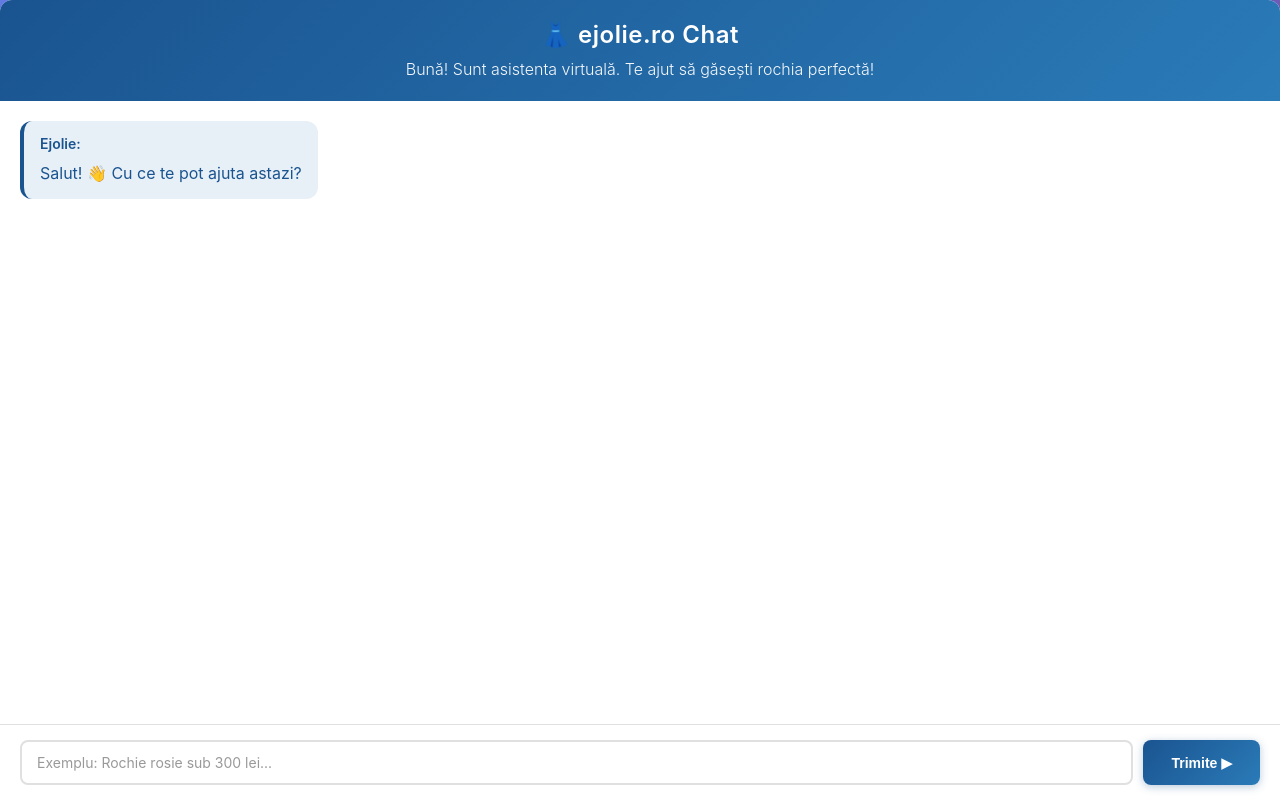
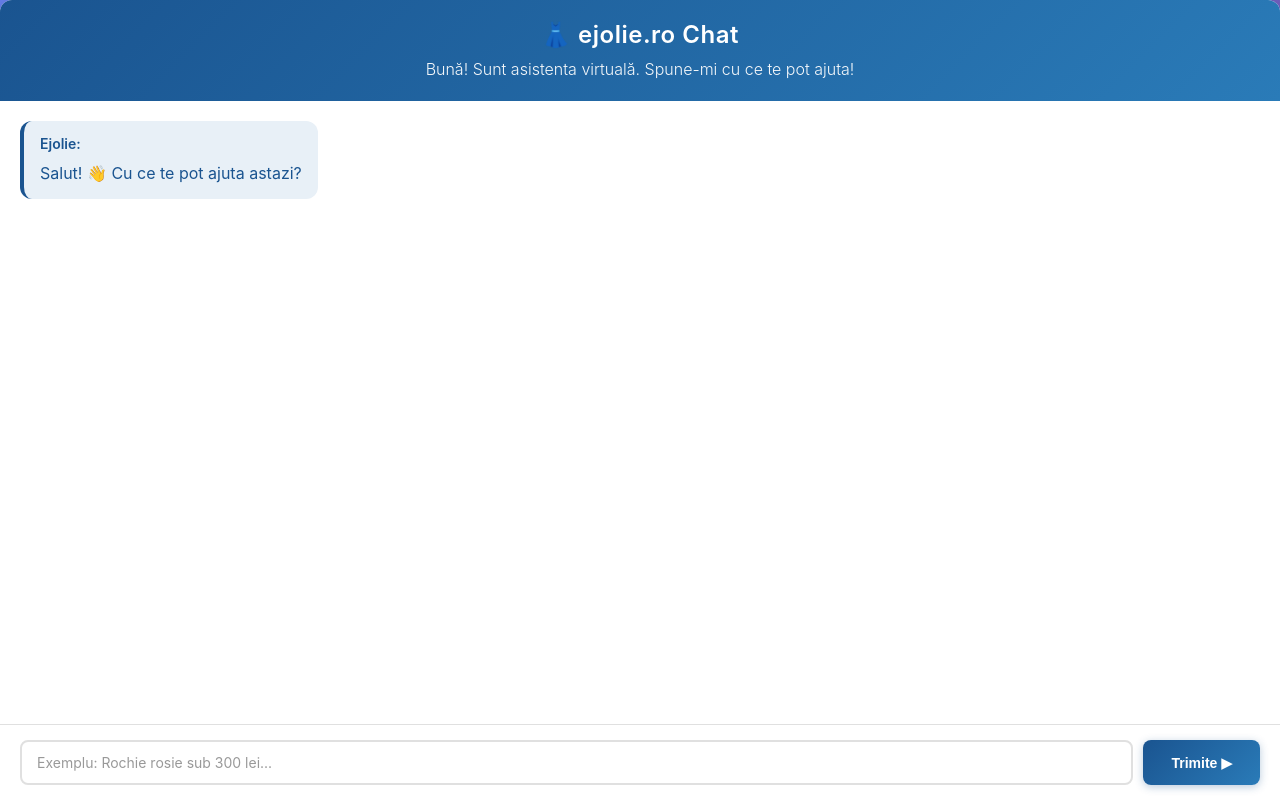
Before and after one commit to alextdr2016-ux/chat-bot-ejolie, a Flask app: page / in a window 1280 px wide. Run offline with Flask 3, Linux system fonts and the light colour scheme.

Commit message:
Fix widget in index.html

```diff
--- a/templates/index.html
+++ b/templates/index.html
@@ -13,9 +13,7 @@
     <div class="container">
       <div class="chat-header">
         <h1>👗 ejolie.ro Chat</h1>
-        <p>
-          Bună! Sunt asistenta virtuală. Te ajut să găsești rochia perfectă!
-        </p>
+        <p>Bună! Sunt asistenta virtuală. Spune-mi cu ce te pot ajuta!</p>
       </div>
 
       <div class="chat-box" id="chatBox">
```
